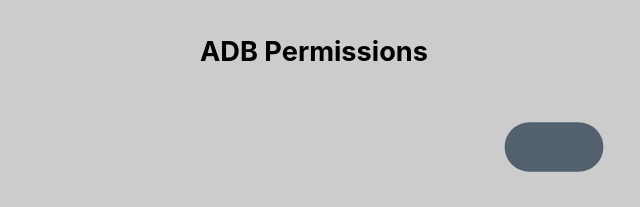
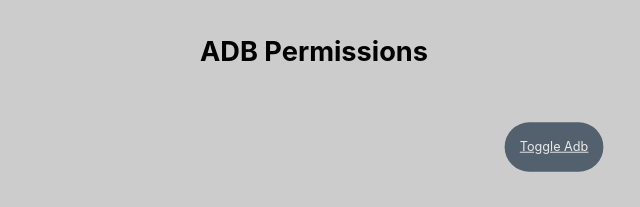
Before and after one commit to Pharma2022/adb-permissions, a React (Vite) app: page / in a window 1280 px wide. In both pictures the pointer is over the button "Toggle Adb". Shown: the top 207 px of the page, without its empty margins (326-966 px from the left). Built offline with nearby package versions, Linux system fonts and the light colour scheme.

Commit message:
fixed toggle button

```diff
--- a/src/index.css
+++ b/src/index.css
@@ -108,6 +108,12 @@
   background-color: #213547;
   color: whitesmoke;
 }
+.toggleButton:focus,.toggleButton:hover{
+  transform: scale(.95);
+  text-decoration: underline;
+  color: whitesmoke;
+  opacity: 0.7;
+}
 .toggleButtonAdbVisible{
   color: #213547;
   background-color: whitesmoke;
```
